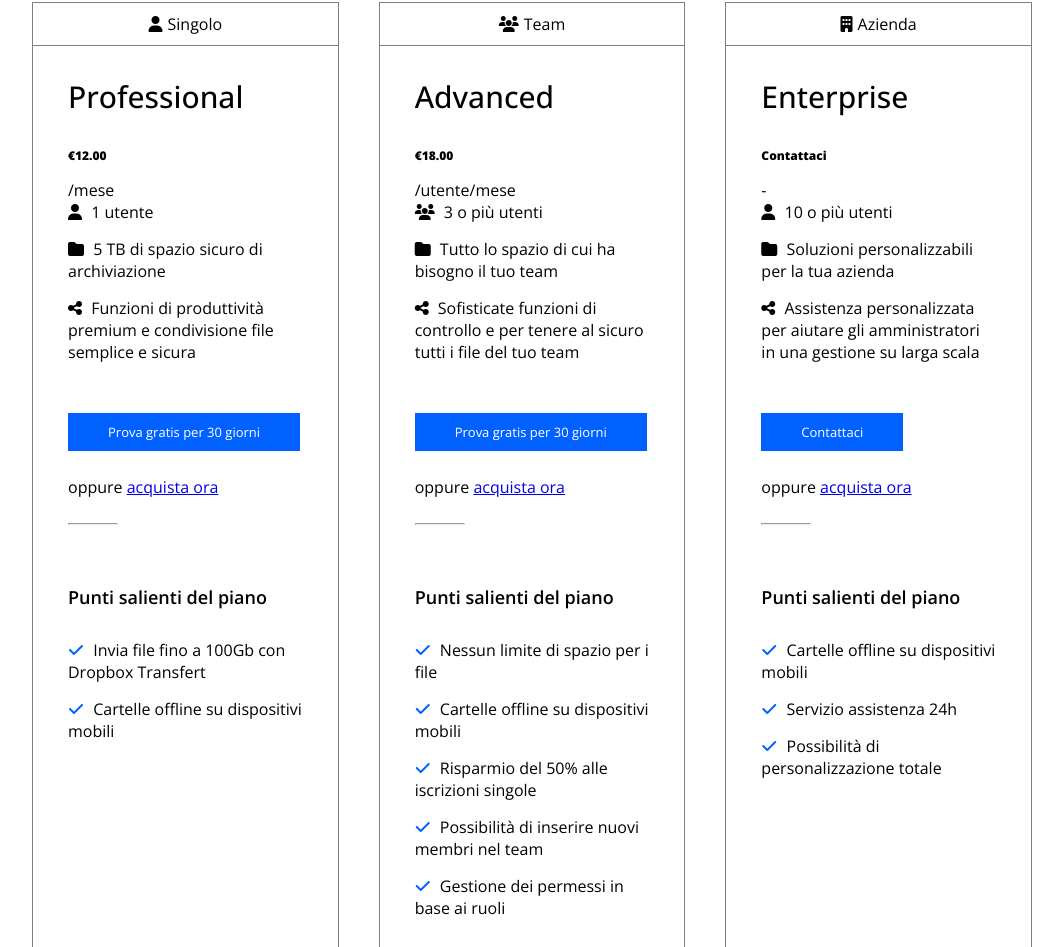
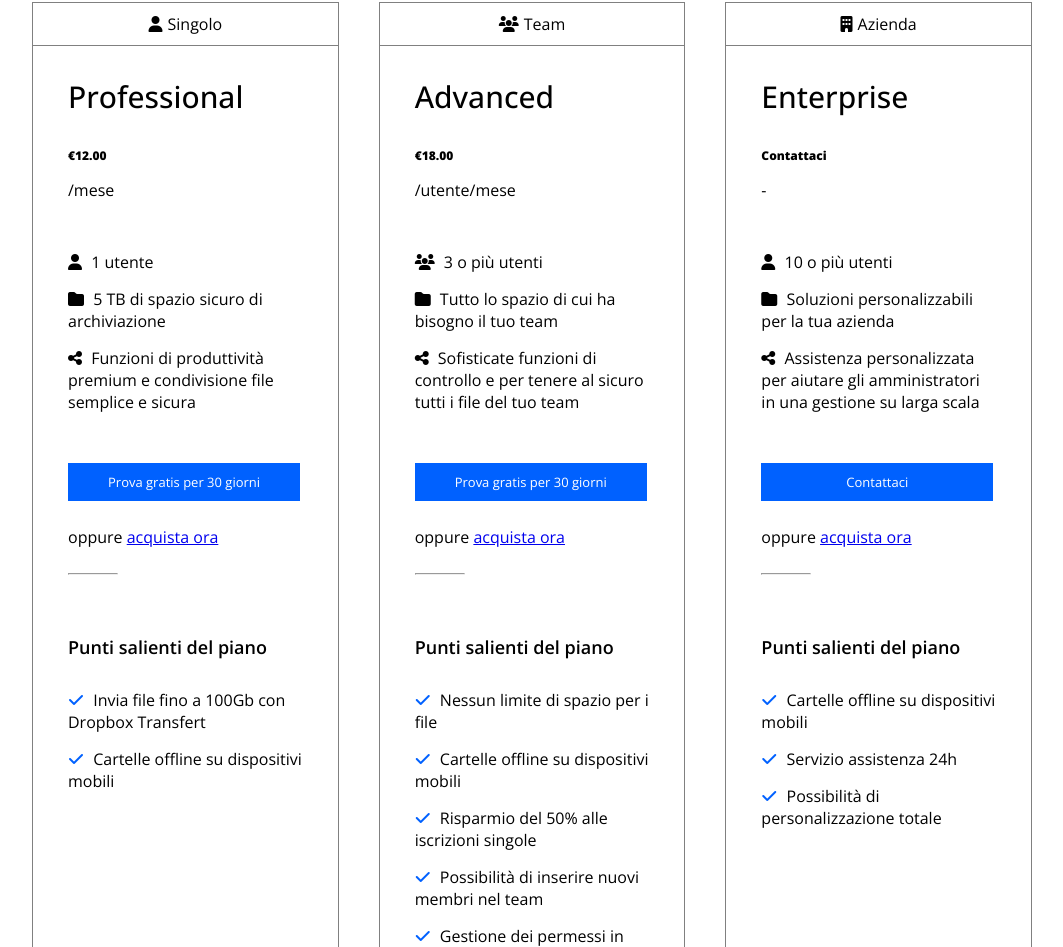
Before and after one commit to RobertoSimonini/htmlcss-dropbox, a plain HTML site: page index.html in a window 1280 px wide. Shown: the part 1135-2082 px from the top of the page, without its empty margins (108-1171 px from the left). Drawn offline with nearby package versions, Linux system fonts and the light colour scheme.

Commit message:
refactoring plans columns

```diff
--- a/css/style.css
+++ b/css/style.css
@@ -258,6 +258,9 @@ p {
     padding: 10px 40px;
 }
 
+.contact-but {
+    padding: 10px 85px;
+}
 
 
 /* Header  */
@@ -425,6 +428,10 @@ section > .container {
     min-height: 500px;
 }
 
+.price-wrapper {
+    padding-bottom: 50px;
+}
+
 .highlights {
     padding: 30px 0;
 }
```
